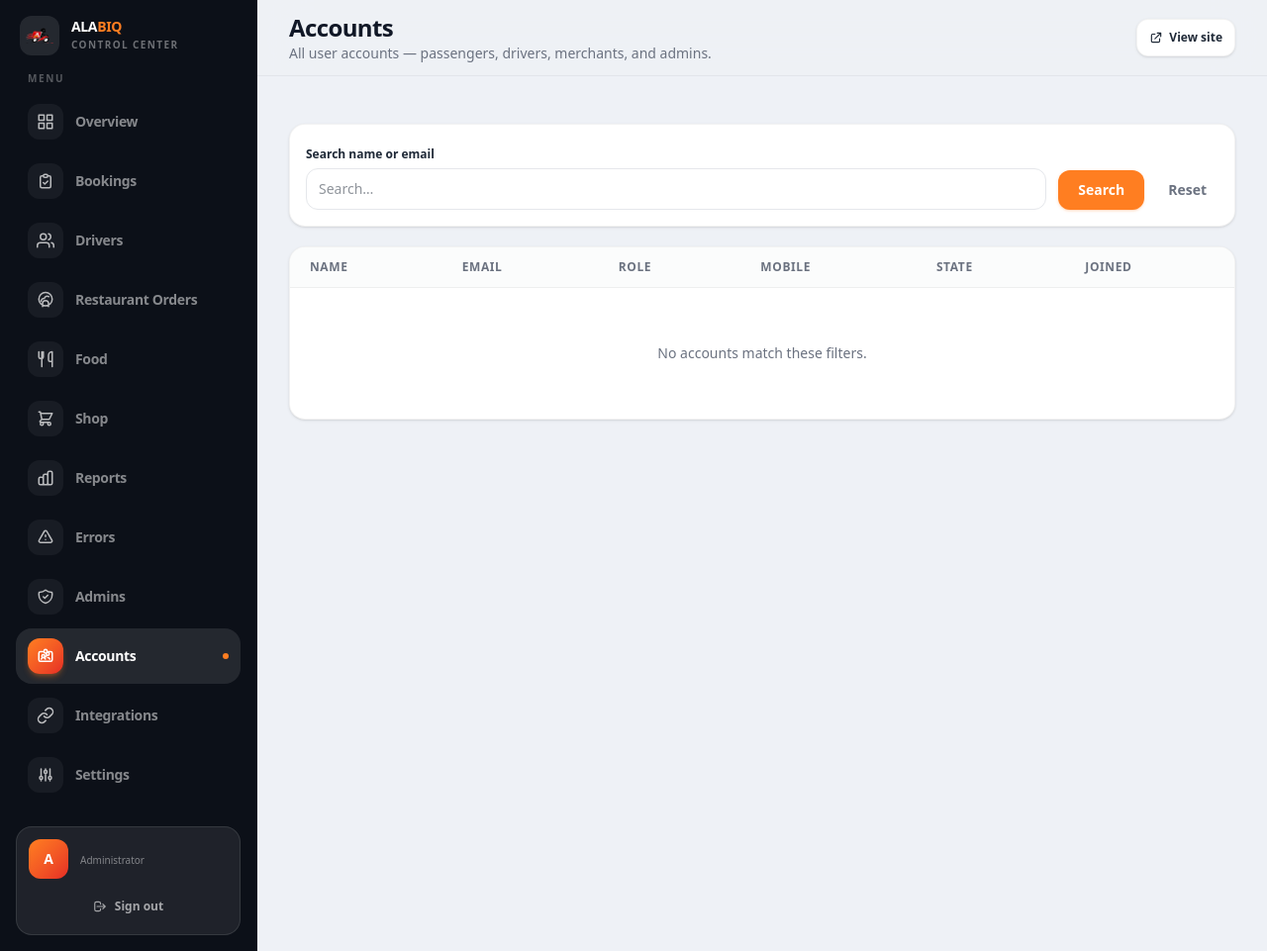
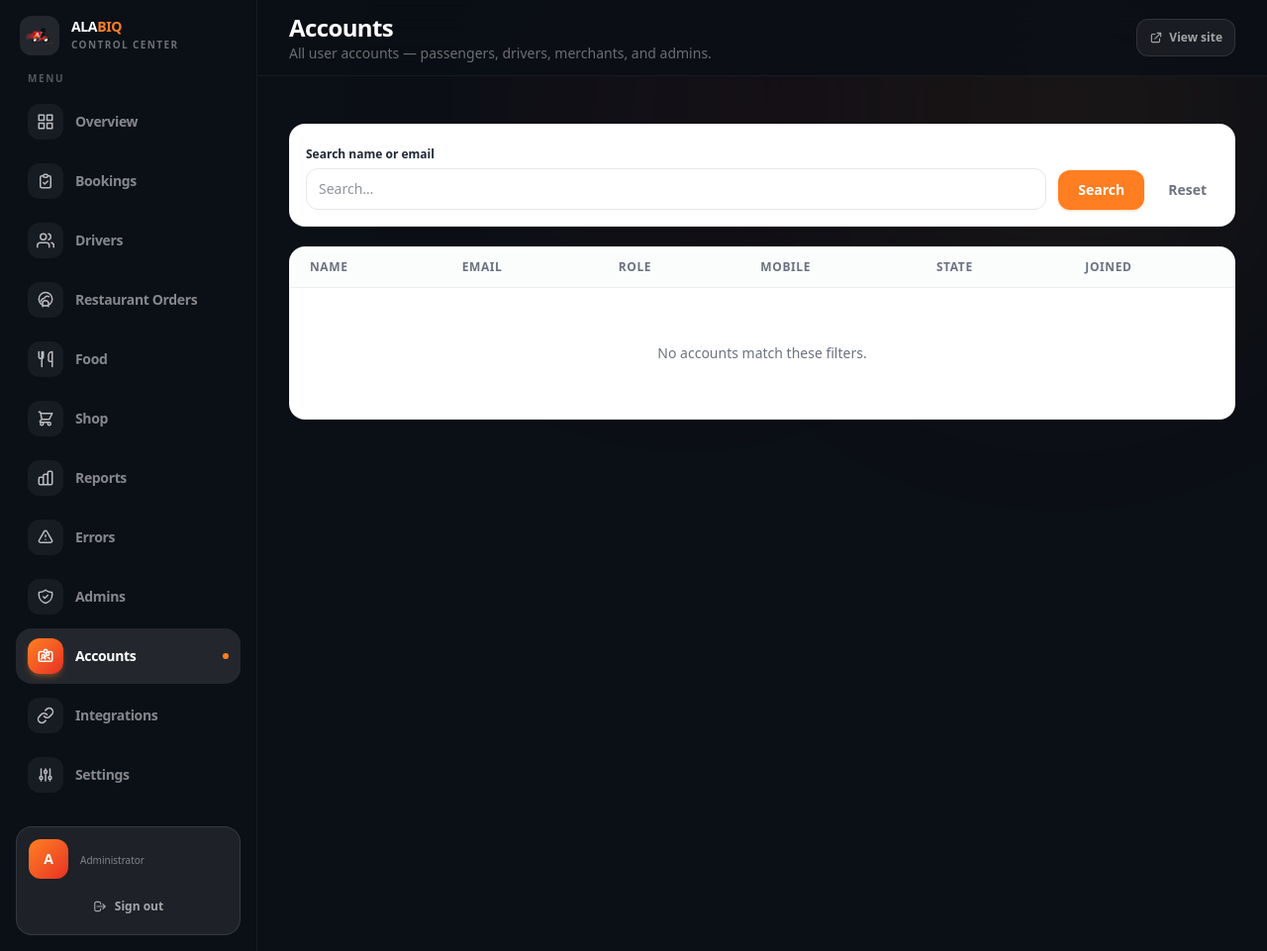
Before and after one commit to renitreni/alabiq, a Laravel app: template resources/views/admin/accounts.blade.php in a window 1280 px wide. Shown: the whole page at 99% size. Run offline with Laravel 12, Linux system fonts and the light colour scheme; the template is opened without the code that fills it, so the values that code supplies are empty; style sheets or scripts are compiled from the project's sources.

Commit message:
style(admin): dark portal header/content shell, echoing the login backdrop

```diff
--- a/resources/views/layouts/admin.blade.php
+++ b/resources/views/layouts/admin.blade.php
@@ -44,7 +44,7 @@
         $user = auth()->guard('web')->user();
     @endphp
 
-    <div class="min-h-screen flex bg-[#0c1018]" x-data="{ mobileNav: false }">
+    <div class="min-h-screen flex bg-[#0b0f16]" x-data="{ mobileNav: false }">
 
         {{-- Sidebar --}}
         <aside class="hidden md:flex w-[76px] lg:w-[260px] shrink-0 flex-col border-r border-white/5">
@@ -109,28 +109,34 @@
             </div>
         </aside>
 
-        <div class="flex-1 flex flex-col min-w-0 bg-[#eef1f6]">
-            <header class="sticky top-0 z-30 bg-[#eef1f6]/90 backdrop-blur-xl border-b border-black/5">
+        <div class="flex-1 flex flex-col min-w-0 bg-[#0b0f16] relative">
+            {{-- Faint brand glow behind the content, echoes the login backdrop --}}
+            <div class="absolute inset-x-0 top-0 h-[420px] pointer-events-none" aria-hidden="true">
+                <div class="absolute -top-24 right-0 w-[420px] h-[420px] rounded-full bg-brand-orange/[0.07] blur-[120px]"></div>
+                <div class="absolute -top-16 left-1/4 w-[360px] h-[360px] rounded-full bg-brand-red/[0.05] blur-[110px]"></div>
+            </div>
+
+            <header class="sticky top-0 z-30 bg-[#0b0f16]/85 backdrop-blur-xl border-b border-white/5">
                 <div class="min-h-16 lg:min-h-[72px] px-3 sm:px-5 md:px-6 lg:px-8 py-3 flex items-center justify-between gap-3">
                     <div class="flex items-center gap-3 min-w-0">
                         <button type="button" @click="mobileNav = true"
-                                class="md:hidden p-2.5 rounded-xl bg-white shadow-sm border border-black/5 cursor-pointer"
+                                class="md:hidden p-2.5 rounded-xl bg-white/10 border border-white/10 shadow-sm cursor-pointer"
                                 aria-label="Open menu">
-                            <svg class="w-5 h-5 text-brand-dark" fill="none" viewBox="0 0 24 24" stroke="currentColor" stroke-width="2">
+                            <svg class="w-5 h-5 text-white" fill="none" viewBox="0 0 24 24" stroke="currentColor" stroke-width="2">
                                 <path stroke-linecap="round" stroke-linejoin="round" d="M4 6h16M4 12h16M4 18h16"/>
                             </svg>
                         </button>
                         <div class="min-w-0">
-                            <h1 class="text-lg sm:text-xl md:text-2xl font-black text-brand-black tracking-tight truncate">
+                            <h1 class="text-lg sm:text-xl md:text-2xl font-black text-white tracking-tight truncate">
                                 {{ $copy[0] }}
                             </h1>
-                            <p class="hidden sm:block text-xs sm:text-sm text-brand-grey truncate">{{ $copy[1] }}</p>
+                            <p class="hidden sm:block text-xs sm:text-sm text-white/40 truncate">{{ $copy[1] }}</p>
                         </div>
                     </div>
 
                     <div class="flex items-center gap-1.5 sm:gap-2 shrink-0">
                         <a href="/" target="_blank"
-                           class="hidden sm:inline-flex items-center gap-1.5 text-xs font-bold text-brand-dark bg-white border border-black/5 px-3 py-2.5 rounded-xl shadow-sm hover:border-brand-orange/30 hover:text-brand-orange transition-colors">
+                           class="hidden sm:inline-flex items-center gap-1.5 text-xs font-bold text-white/60 bg-white/[0.06] border border-white/10 px-3 py-2.5 rounded-xl hover:border-brand-orange/40 hover:text-brand-orange transition-colors">
                             <svg class="w-3.5 h-3.5" fill="none" viewBox="0 0 24 24" stroke="currentColor" stroke-width="2">
                                 <path stroke-linecap="round" stroke-linejoin="round" d="M10 6H6a2 2 0 00-2 2v10a2 2 0 002 2h10a2 2 0 002-2v-4M14 4h6m0 0v6m0-6L10 14"/>
                             </svg>
@@ -148,7 +154,7 @@
                 </div>
             @endif
 
-            <main class="flex-1 px-3 sm:px-5 md:px-6 lg:px-8 py-5 md:py-7 w-full max-w-[1400px] pb-[max(2rem,env(safe-area-inset-bottom))]">
+            <main class="relative flex-1 px-3 sm:px-5 md:px-6 lg:px-8 py-5 md:py-7 w-full max-w-[1400px] pb-[max(2rem,env(safe-area-inset-bottom))]">
                 @yield('content')
             </main>
         </div>
```
